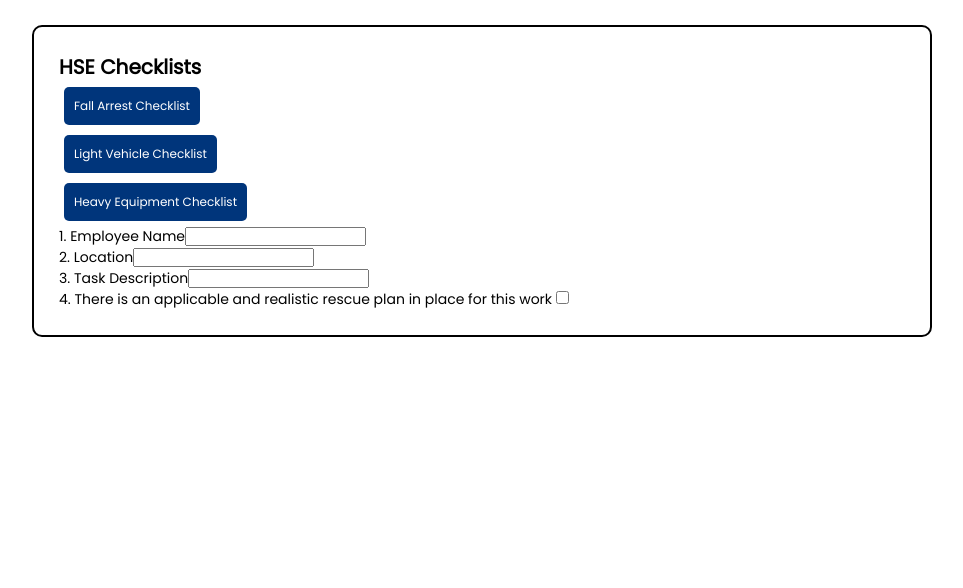
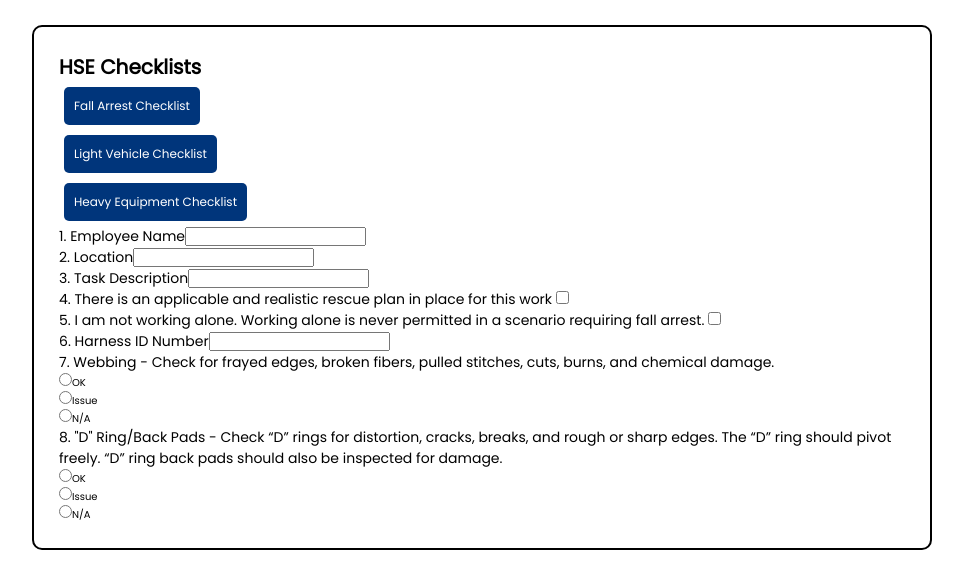
Before and after one commit to kbaillieul/checklist-project, a React (Create React App) app: page / in a window 1280 px wide. Both pictures are taken after a click on the button "Fall Arrest Checklist". Shown: the top 588 px of the page, without its empty margins (158-1121 px from the left). Built offline with nearby package versions, Linux system fonts and the light colour scheme.

Commit message:
Refactoring checklist states to single object

```diff
--- a/src/components/FAChecklist.jsx
+++ b/src/components/FAChecklist.jsx
@@ -62,166 +62,102 @@ const FAChecklist = () => {
         }
       />
       <div></div>
-
-      {/* <form className="form">
-        <div className="form-control">
-          <label>1. Employee Name{"  "}</label>
-          <input
-            type="text"
-            value={name}
-            //when value typed in, name state updated to value typed
-            onChange={(e) => setName(e.target.value)}
-          ></input>
-        </div>
-        <div className="form-control">
-          <label>2. Location{"  "}</label>
-          <input
-            type="text"
-            value={location}
-            onChange={(e) => setLocation(e.target.value)}
-          ></input>
-          <div className="form-control">
-            <label>3. Task Description{"  "}</label>
-            <input
-              type="text"
-              value={task}
-              onChange={(e) => setTask(e.target.value)}
-            ></input>
-          </div>
-        </div>
-        <div className="form-control">
       <label>
-            4. There is an applicable and realistic rescue plan in place for
-            this work{"  "}
+        5. I am not working alone. Working alone is never permitted in a
+        scenario requiring fall arrest.{" "}
       </label>
       <input
         type="checkbox"
-            value={plan}
-            checked={plan}
-            onChange={(e) => setPlan(e.target.checked)}
-          ></input>
-        </div>
-        <div className="form-control">
-          <label>
-            5. I am not working alone. Working alone is never permitted in a
-            scenario requiring fall arrest.
-          </label>
-          <input
-            type="checkbox"
-            value={alone}
-            checked={alone}
-            onChange={(e) => setAlone(e.target.checked)}
-          ></input>
-        </div>
-        <div className="form-control">
-          <label>6. Harness ID Number{"  "}</label>
+        value={fallArrest.alone}
+        checked={fallArrest.alone}
+        onChange={(e) =>
+          setFallArrest({ ...fallArrest, alone: e.target.checked })
+        }
+      />
+      <div></div>
+      <label>6. Harness ID Number</label>
       <input
         type="text"
-            value={hNum}
-            onChange={(e) => setHNum(e.target.value)}
-          ></input>
-        </div>
-        <div className="form-control">
+        value={fallArrest.idNumber}
+        onChange={(e) =>
+          setFallArrest({ ...fallArrest, idNumber: e.target.value })
+        }
+      />
+      <div></div>
       <label>
         7. Webbing - Check for frayed edges, broken fibers, pulled stitches,
         cuts, burns, and chemical damage.
       </label>
       <div></div>
       <input
-            onChange={(e) => setWeb(e.target.value)}
+        onChange={(e) =>
+          setFallArrest({ ...fallArrest, webbing: e.target.value })
+        }
         type="radio"
         value="OK"
         name="OK"
         //control to keep from multiple radio buttons in the same question being checked
-            checked={web === "OK"}
+        checked={fallArrest.webbing === "OK"}
       ></input>
       OK <div></div>
       <input
-            onChange={(e) => setWeb(e.target.value)}
+        onChange={(e) =>
+          setFallArrest({ ...fallArrest, webbing: e.target.value })
+        }
         type="radio"
         value="Issue"
         name="Issue"
-            checked={web === "Issue"}
+        checked={fallArrest.webbing === "Issue"}
       ></input>
       Issue <div></div>
       <input
-            onChange={(e) => setWeb(e.target.value)}
+        onChange={(e) =>
+          setFallArrest({ ...fallArrest, webbing: e.target.value })
+        }
         type="radio"
         value="NA"
         name="NA"
-            checked={web === "NA"}
+        checked={fallArrest.webbing === "NA"}
       ></input>
       N/A
-        </div>
-        <div className="form-control">
+      <div></div>
       <label>
-            8. "D" Ring/Back Pads - Check “D” rings for distortion, cracks,
-            breaks, and rough or sharp edges. The “D” ring should pivot freely.
-            “D” ring back pads should also be inspected for damage.{" "}
+        8. "D" Ring/Back Pads - Check “D” rings for distortion, cracks, breaks,
+        and rough or sharp edges. The “D” ring should pivot freely. “D” ring
+        back pads should also be inspected for damage.
       </label>
       <div></div>
       <input
-            onChange={(e) => setDRing(e.target.value)}
+        onChange={(e) =>
+          setFallArrest({ ...fallArrest, dRing: e.target.value })
+        }
         type="radio"
         value="OK"
         name="OK"
-            checked={dRing === "OK"}
-          ></input>{" "}
-          OK
-          <div></div>
+        //control to keep from multiple radio buttons in the same question being checked
+        checked={fallArrest.dRing === "OK"}
+      ></input>
+      OK <div></div>
       <input
-            onChange={(e) => setDRing(e.target.value)}
+        onChange={(e) =>
+          setFallArrest({ ...fallArrest, dRing: e.target.value })
+        }
         type="radio"
         value="Issue"
         name="Issue"
-            checked={dRing === "Issue"}
+        checked={fallArrest.dRing === "Issue"}
       ></input>
-          Issue
-          <div></div>
+      Issue <div></div>
       <input
-            onChange={(e) => setDRing(e.target.value)}
+        onChange={(e) =>
+          setFallArrest({ ...fallArrest, dRing: e.target.value })
+        }
         type="radio"
         value="NA"
         name="NA"
-            checked={dRing === "NA"}
-          ></input>{" "}
-          N/A
-          <div></div>
-        </div>
-        <div className="form-control">
-          <label>
-            9. Attachment of Buckles - Note any unusual wear, frayed or cut
-            fiber, or distortion of the buckles
-          </label>
-          <div></div>
-          <input
-            onChange={(e) => setBuckles(e.target.value)}
-            type="radio"
-            value="OK"
-            name="OK"
-            checked={buckles === "OK"}
-          ></input>
-          OK
-          <div></div>
-          <input
-            onChange={(e) => setBuckles(e.target.value)}
-            type="radio"
-            value="Issue"
-            name="Issue"
-            checked={buckles === "Issue"}
-          ></input>
-          Issue
-          <div></div>
-          <input
-            onChange={(e) => setBuckles(e.target.value)}
-            type="radio"
-            value="NA"
-            name="NA"
-            checked={buckles === "NA"}
+        checked={fallArrest.dRing === "NA"}
       ></input>
       N/A
-        </div>
-      </form> */}
     </div>
   );
 };
```
Lines whose indentation alone changed are shown as unchanged.
